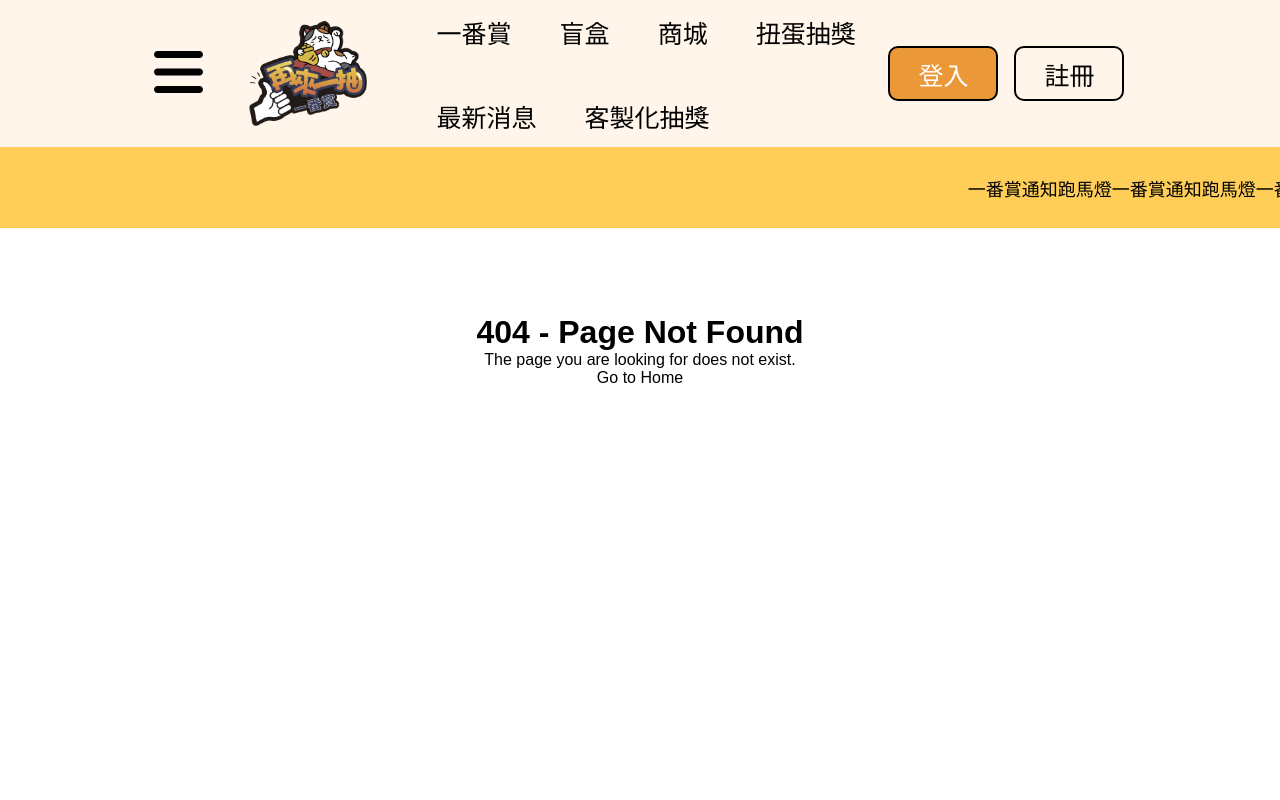
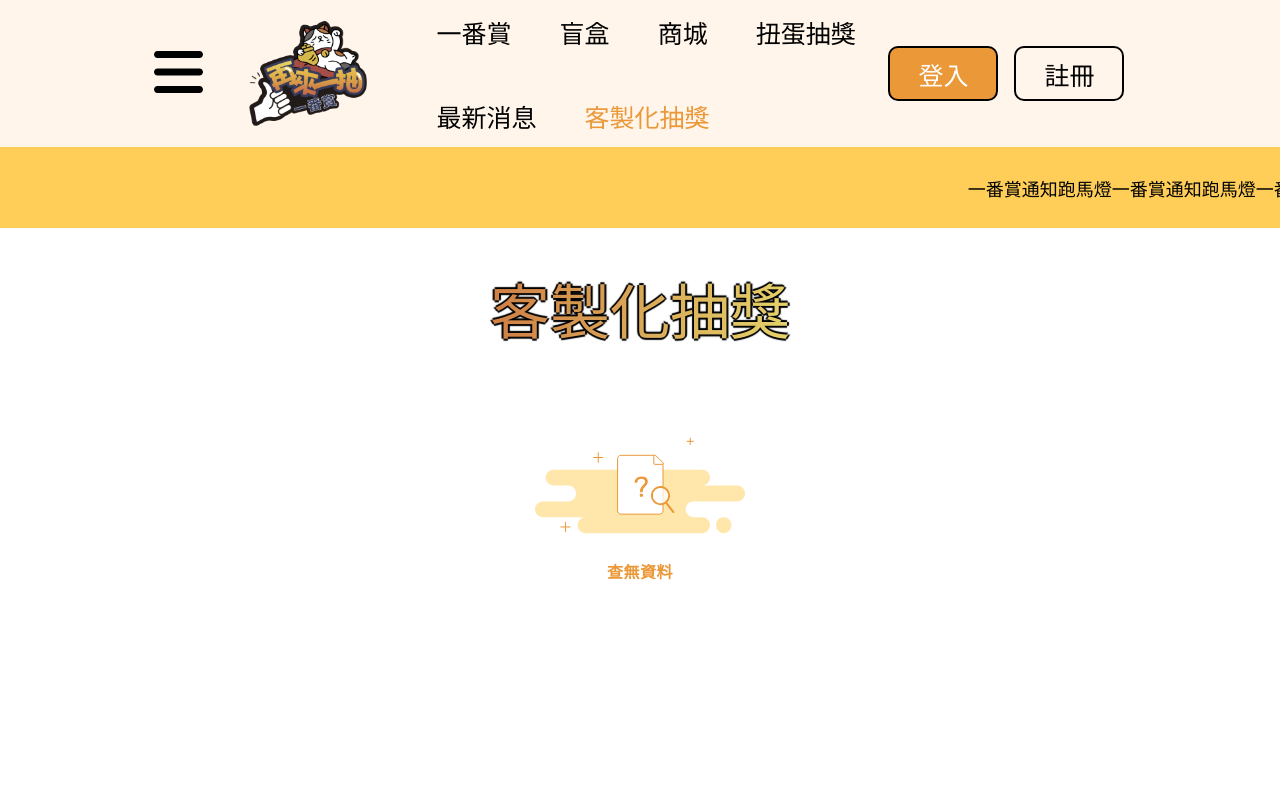
Before and after one commit to smile95137a/OneKuJiForVue, a Vue app: page /customized-draw in a window 1280 px wide. Shown: the top 800 px of the page. Built offline with nearby package versions, Linux system fonts and the light colour scheme.

Commit message:
no message

```diff
--- a/src/assets/styles/layout/_header.scss
+++ b/src/assets/styles/layout/_header.scss
@@ -100,6 +100,9 @@ $root-block-name: '.header';
       font-family: Noto Sans TC;
       font-size: 25px;
       font-weight: 500;
+      &--active {
+        color: #eb9838;
+      }
       @include screen(md) {
         width: 100%;
         @include flex(center, space-between);
--- a/src/components/layout/Header.vue
+++ b/src/components/layout/Header.vue
@@ -15,37 +15,61 @@
           <div class="header__nav-item header__nav-item--logo">
             <img :src="logoImg" class="header__logo-img" alt="Logo" />
           </div>
-          <router-link class="header__nav-item" to="/ichiban">
+          <router-link
+            class="header__nav-item"
+            to="/ichiban"
+            active-class="header__nav-item--active"
+          >
             一番賞
             <div class="header__nav-item-icon">
               <i class="fa-solid fa-angle-right"></i>
             </div>
           </router-link>
-          <router-link class="header__nav-item" to="/blindox">
+          <router-link
+            class="header__nav-item"
+            to="/blindox"
+            active-class="header__nav-item--active"
+          >
             盲盒
             <div class="header__nav-item-icon">
               <i class="fa-solid fa-angle-right"></i>
             </div>
           </router-link>
-          <router-link class="header__nav-item" to="/mall">
+          <router-link
+            class="header__nav-item"
+            to="/mall"
+            active-class="header__nav-item--active"
+          >
             商城
             <div class="header__nav-item-icon">
               <i class="fa-solid fa-angle-right"></i>
             </div>
           </router-link>
-          <router-link class="header__nav-item" to="/gacha">
+          <router-link
+            class="header__nav-item"
+            to="/gacha"
+            active-class="header__nav-item--active"
+          >
             扭蛋抽獎
             <div class="header__nav-item-icon">
               <i class="fa-solid fa-angle-right"></i>
             </div>
           </router-link>
-          <router-link class="header__nav-item" to="/gacha">
+          <router-link
+            class="header__nav-item"
+            to="/news"
+            active-class="header__nav-item--active"
+          >
             最新消息
             <div class="header__nav-item-icon">
               <i class="fa-solid fa-angle-right"></i>
             </div>
           </router-link>
-          <router-link class="header__nav-item" to="/gacha">
+          <router-link
+            class="header__nav-item"
+            to="/customized-draw"
+            active-class="header__nav-item--active"
+          >
             客製化抽獎
             <div class="header__nav-item-icon">
               <i class="fa-solid fa-angle-right"></i>
--- a/src/router/index.ts
+++ b/src/router/index.ts
@@ -27,6 +27,8 @@ import Mall from '@/views/Mall/Mall.vue';
 import MallProduct from '@/views/Mall/MallProduct.vue';
 import MallCheckout from '@/views/Mall/MallCheckout.vue';
 import MallOrderSuccess from '@/views/Mall/MallOrderSuccess.vue';
+import News from '@/views/News/News.vue';
+import CustomizedDraw from '@/views/CustomizedDraw/CustomizedDraw.vue';
 import { getAuthToken } from '@/services/frontend/AuthService';
 
 const routes: Array<RouteRecordRaw> = [
@@ -102,6 +104,16 @@ const routes: Array<RouteRecordRaw> = [
   {
     path: '/gacha',
     component: Gacha,
+    meta: { layout: 'default' },
+  },
+  {
+    path: '/news',
+    component: News,
+    meta: { layout: 'default' },
+  },
+  {
+    path: '/customized-draw',
+    component: CustomizedDraw,
     meta: { layout: 'default' },
   },
   {
--- /dev/null
+++ b/src/views/CustomizedDraw/CustomizedDraw.vue
@@ -0,0 +1,14 @@
+<template>
+  <div class="product3">
+    <div class="product3__title">
+      <div class="product3__text" data-text="客製化抽獎">客製化抽獎</div>
+    </div>
+    <NoData />
+  </div>
+</template>
+
+<script lang="ts" setup>
+import NoData from '@/components/common/NoData.vue';
+</script>
+
+<style scoped></style>
--- /dev/null
+++ b/src/views/News/News.vue
@@ -0,0 +1,14 @@
+<template>
+  <div class="product3">
+    <div class="product3__title">
+      <div class="product3__text" data-text="最新消息">最新消息</div>
+    </div>
+    <NoData />
+  </div>
+</template>
+
+<script lang="ts" setup>
+import NoData from '@/components/common/NoData.vue';
+</script>
+
+<style scoped></style>
```
